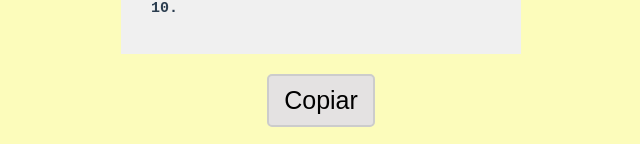
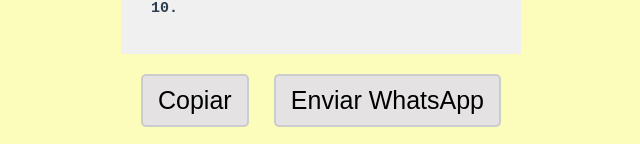
Before and after one commit to heberalmeida/GerarLista, a Vue app: page / in a window 1280 px wide. Shown: the part 1283-1427 px from the top of the page, without its empty margins (319-959 px from the left). Built offline with nearby package versions, Linux system fonts and the light colour scheme; what vue-clipboard2 would draw is missing.

Commit message:
add send to whats

```diff
--- a/src/App.vue
+++ b/src/App.vue
@@ -114,9 +114,12 @@
       <span v-for="(u, k) in users" :key="k">{{k + 1}}. {{ u.nick }} {{ u.level ? ' - ' + u.level : '' }}</span>
     </div>
     </pre>
-      <div class="text-center">
+      <div class="text-center separate">
         <button class="btn" type="submit">
           Copiar
+        </button>
+        <button class="btn" @click.prevent="sendWaths">
+          Enviar WhatsApp
         </button>
       </div>
     </form>
@@ -165,13 +168,13 @@
       this.user.nick = ''
       this.user.level = ''
     },
-    async getGerar() {
+    async generateList() {
       let users = await this.users
         .map((i, k) => {
           return `${k + 1}. ${i.nick} ${i.level ? ` - ${i.level}` : ''}`
         })
         .join('\n')
-      let codigo = `🔰 *RAID LEVEL ${this.form.raid}${
+      this.codigo = `🔰 *RAID LEVEL ${this.form.raid}${
         this.form.ex ? ' EX' : ''
       }${this.form.color ? ' ' + this.form.color : ''}*
 🐣 *Chefe: ${this.form.chefe.trim()}*
@@ -182,11 +185,29 @@
 
 ${users}
       `
-      this.$copyText(codigo).then(
+    },
+    async getGerar() {
+      await this.generateList()
+      this.$copyText(this.codigo).then(
         () => alert('Copiado'),
         () => alert('Erro')
       )
+    },
+    async sendWaths() {
+      await this.generateList()
+      window.open(
+        `https://api.whatsapp.com/send?text=${window.encodeURIComponent(
+          this.codigo
+        )}`,
+        '_blank'
+      )
     }
+    /* _isMobile() {
+      var isMobile = /iphone|ipod|android|ie|blackberry|fennec/.test(
+        navigator.userAgent.toLowerCase()
+      )
+      return isMobile
+    } */
   },
   mounted() {
     this.users = Array(this.form.qtdLista)
@@ -381,6 +402,11 @@
   margin 20px
 }
 
+.separate {
+  display: flex;
+  justify-content space-between
+}
+
 @media only screen and (min-width: 600px) {
   body {
     width 400px
```
Also changed, not shown: 7 other files (tests, documents, lock files or other folders).
